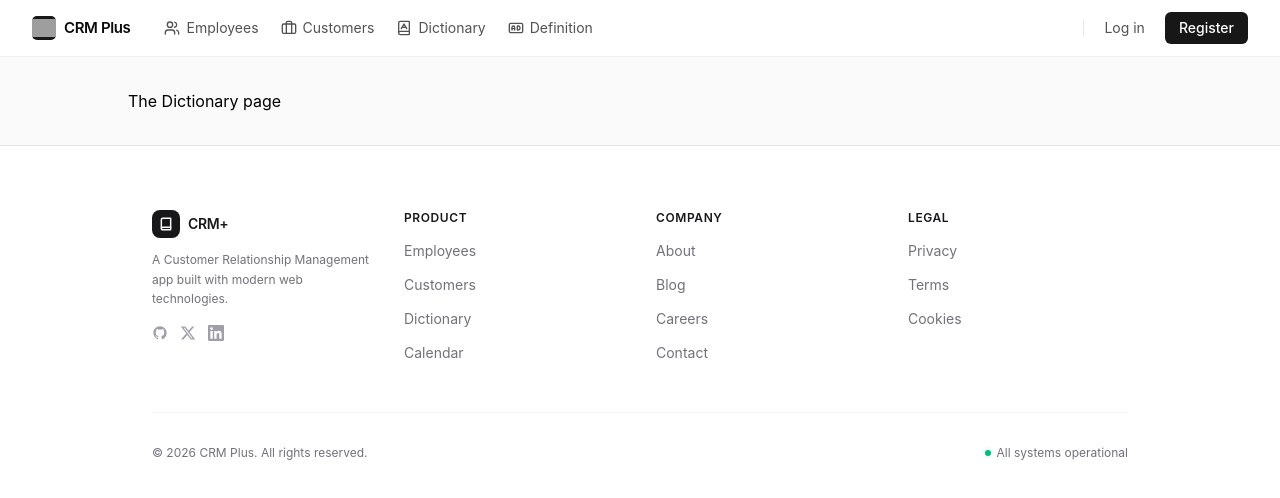
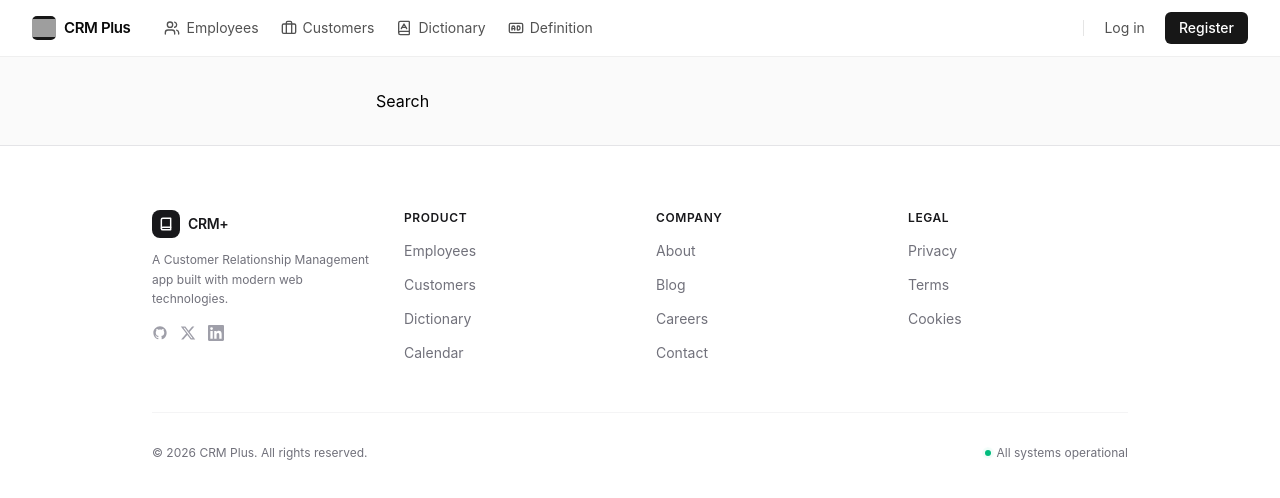
Before and after one commit to johnclamy/microblogproject, a React (Vite) app in the folder frontend/: page /dictionary in a window 1280 px wide. Shown: the top 498 px of the page. Built offline with nearby package versions, Linux system fonts and the light colour scheme; grey boxes are pictures that could not be loaded.

Commit message:
redirect url query with the use of navigate Hook

```diff
--- a/frontend/src/pages/Dictionary.tsx
+++ b/frontend/src/pages/Dictionary.tsx
@@ -1,4 +1,27 @@
-const Dictionary: React.FC = () => <h1>The Dictionary page</h1>
+import { useState, useEffect } from 'react'
+import { useNavigate } from 'react-router'
+
+
+const Dictionary: React.FC = () => {
+    const [word, setWord] = useState<string>('')
+    const navigate = useNavigate()
+
+    return (
+        <div>
+            <input
+                type="text"
+                onChange={(e) => setWord(e.target.value)}
+            />
+            <button
+                onClick={() => {
+                    navigate('/definition/' + word.trim(), {replace:true})
+                }}
+            >
+                Search
+            </button>
+        </div>
+    )
+}
 
 
 export default Dictionary
```
